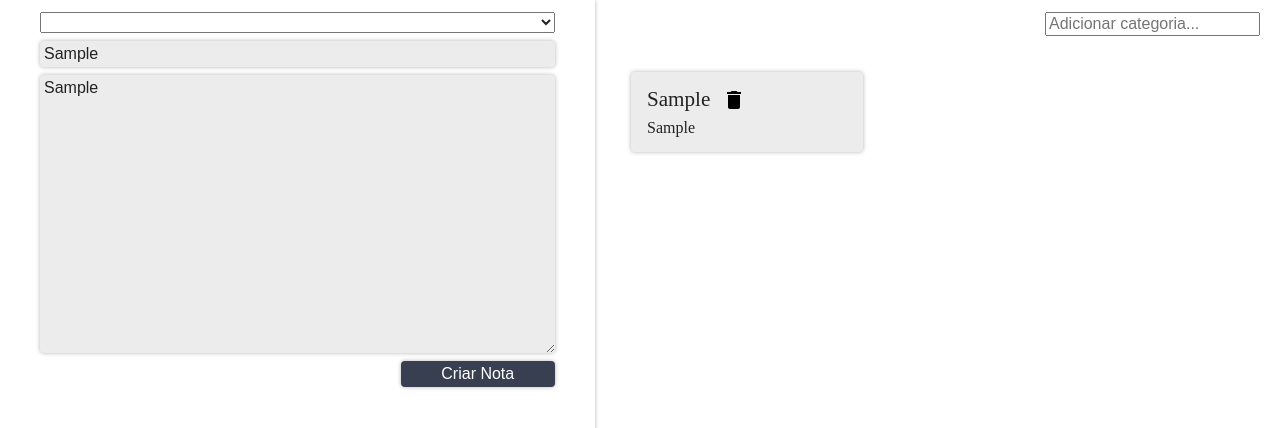
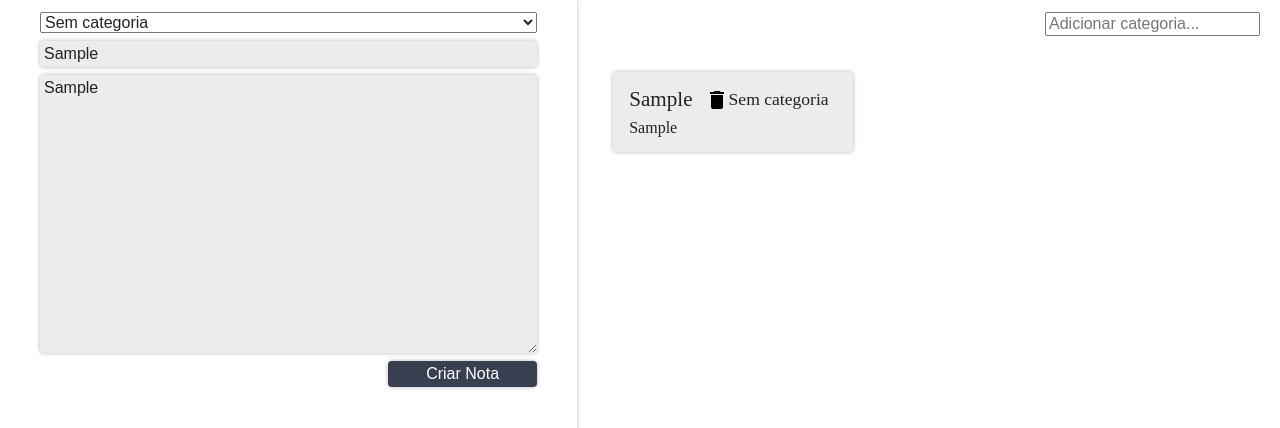
Before and after one commit to JonathanLima25/React-notes, a React (Create React App) app in the folder ceep/: page / in a window 1280 px wide. Both pictures are taken after typing "Sample", "Sample" into the empty fields and a click on the button "Criar Nota". Shown: the top 428 px of the page. Built offline with nearby package versions, Linux system fonts and the light colour scheme.

Commit message:
cria card com categoria assossiada

```diff
--- a/ceep/src/App.js
+++ b/ceep/src/App.js
@@ -13,8 +13,8 @@
       categorias:[]
     };
   }
-  criarNota(titulo, texto){
-    const novaNota = {titulo, texto};
+  criarNota(titulo, texto, categoria){
+    const novaNota = {titulo, texto, categoria};
     const novoArrayNotas = [...this.state.notas,novaNota]
     const novoState = {
       notas: novoArrayNotas
--- a/ceep/src/components/CardNota/CardNota.jsx
+++ b/ceep/src/components/CardNota/CardNota.jsx
@@ -15,6 +15,7 @@
         <header className="card-nota_cabecalho">
           <h3 className="card-nota_titulo">{this.props.titulo}</h3>
           <DeleteSVG onClick={this.apagar.bind(this)}/>
+          <h4>{this.props.categoria}</h4>
         </header>
         <p className="card-nota_texto">{this.props.texto}</p>
       </section>
--- a/ceep/src/components/FormularioCadastro/FormularioCadastro.jsx
+++ b/ceep/src/components/FormularioCadastro/FormularioCadastro.jsx
@@ -5,7 +5,13 @@
   constructor(props){
     super(props);
     this.titulo ="";
-    this.texto=""
+    this.texto="";
+    this.categoria="Sem categoria";
+  }
+
+  _handleMudancaCategoria(evento){
+    evento.stopPropagation();
+    this.categoria = evento.target.value;
   }
 
   _handleMudancaTitulo(evento){
@@ -21,7 +27,7 @@
   _criarNota(evento){
     evento.preventDefault();
     evento.stopPropagation();
-    this.props.criarNota(this.titulo, this.texto);
+    this.props.criarNota(this.titulo, this.texto, this.categoria);
 
   }
 
@@ -30,7 +36,9 @@
       <form className="form-cadastro"
         onSubmit={this._criarNota.bind(this)}
       >
-        <select className="form-cadastroInput">
+        <select onChange={this._handleMudancaCategoria.bind(this)}
+        className="form-cadastroInput">
+          <option>Sem categoria</option>
           {this.props.categorias.map((categoria, index)=>{
             return <option key={index}>{categoria}</option>
           })}
--- a/ceep/src/components/ListaDeNotas/ListaDeNotas.jsx
+++ b/ceep/src/components/ListaDeNotas/ListaDeNotas.jsx
@@ -11,6 +11,7 @@
             <li className="lista-notas_item" key={index}>
               <CardNota
               indice={index}
+              categoria={nota.categoria}
               apagarNota={this.props.apagarNota}
               titulo={nota.titulo}
               texto={nota.texto}/>
```
